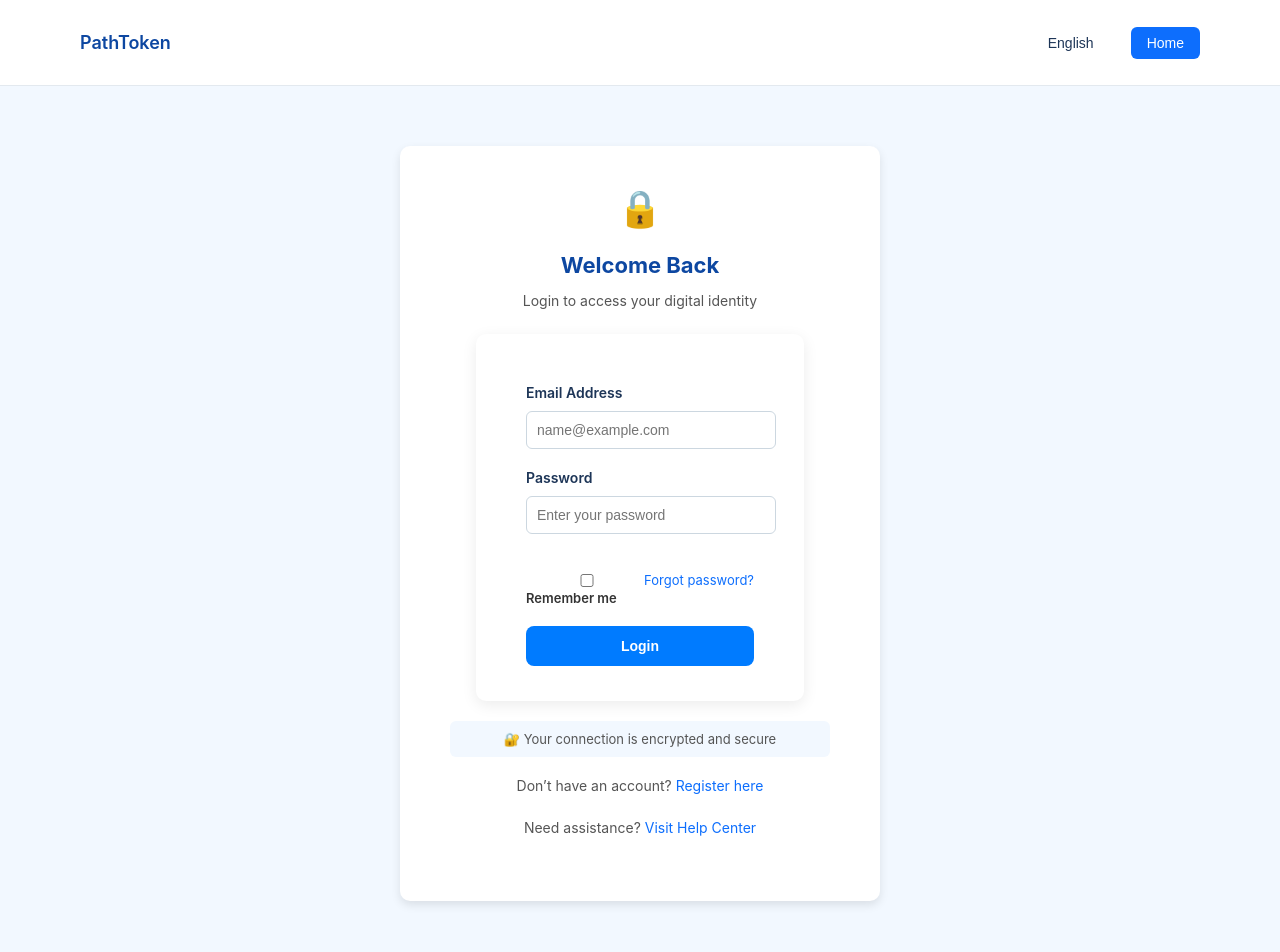
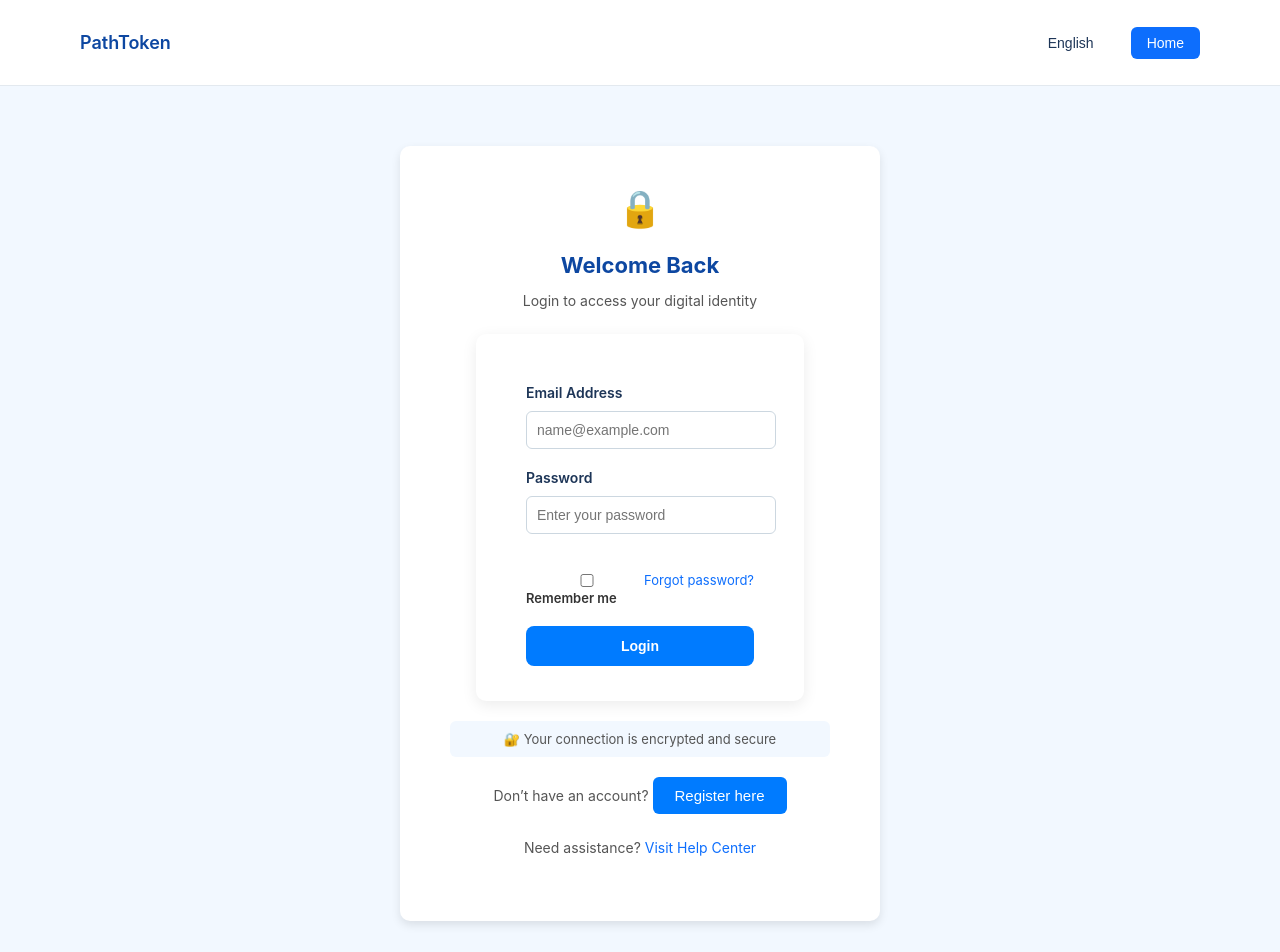
Before and after one commit to sriramsupreeth2006/Digital-Identity-Credential-Platform-Frontend, a React (Create React App) app: page /login in a window 1280 px wide. Shown: the top 952 px of the page. Built offline with nearby package versions, Linux system fonts and the light colour scheme.

Commit message:
Activated the register here button in login page, if not registered, the user should register

```diff
--- a/src/Login.js
+++ b/src/Login.js
@@ -89,9 +89,13 @@ function Login() {
           <div className="login-footer">
             <p>
               Don’t have an account?{" "}
-              <a href="#" className="register-link">
+              <button
+                type="button"
+                className="register-link"
+                onClick={() => navigate("/register")}
+              >
                 Register here
-              </a>
+              </button>
             </p>
             <p>
               Need assistance?{" "}
```
